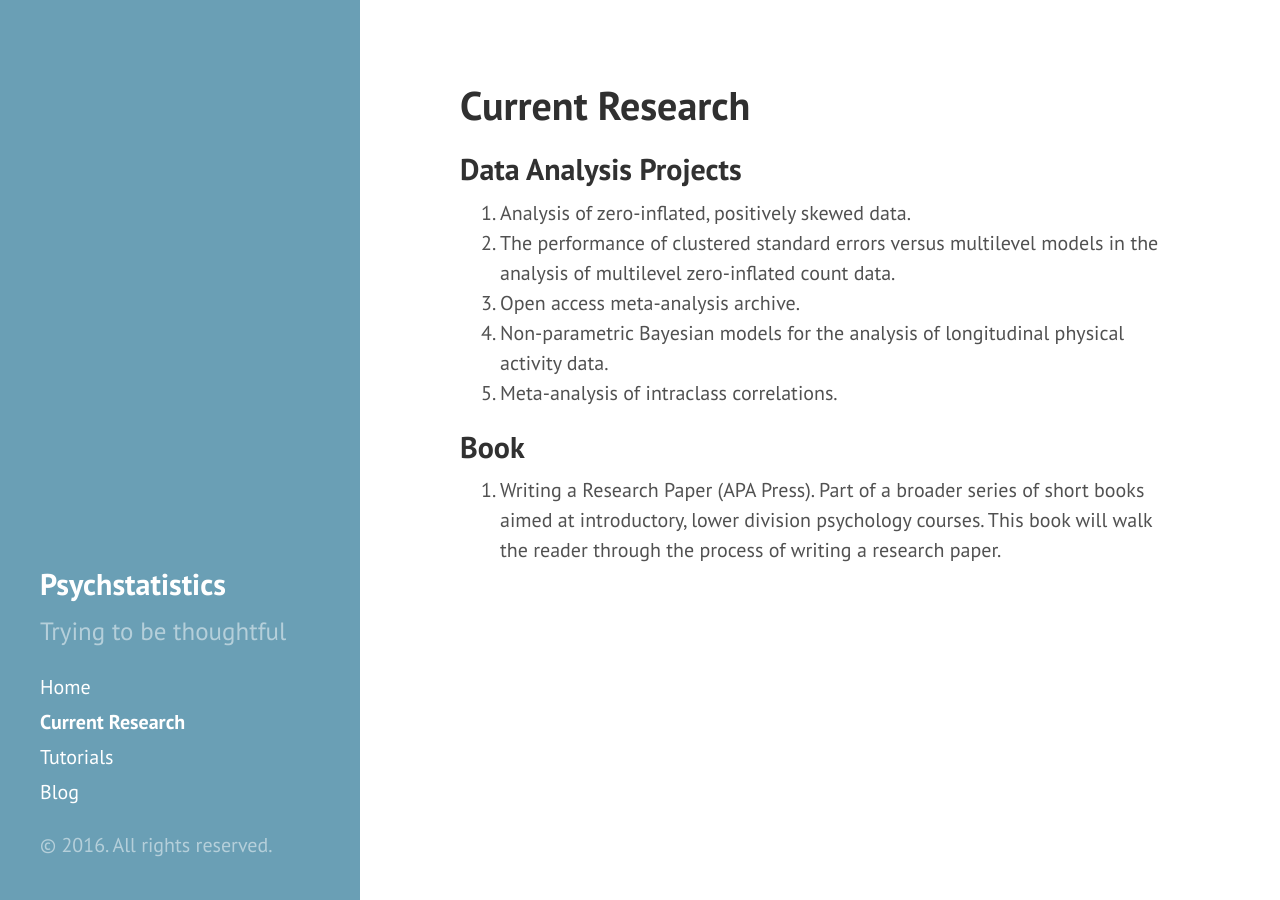
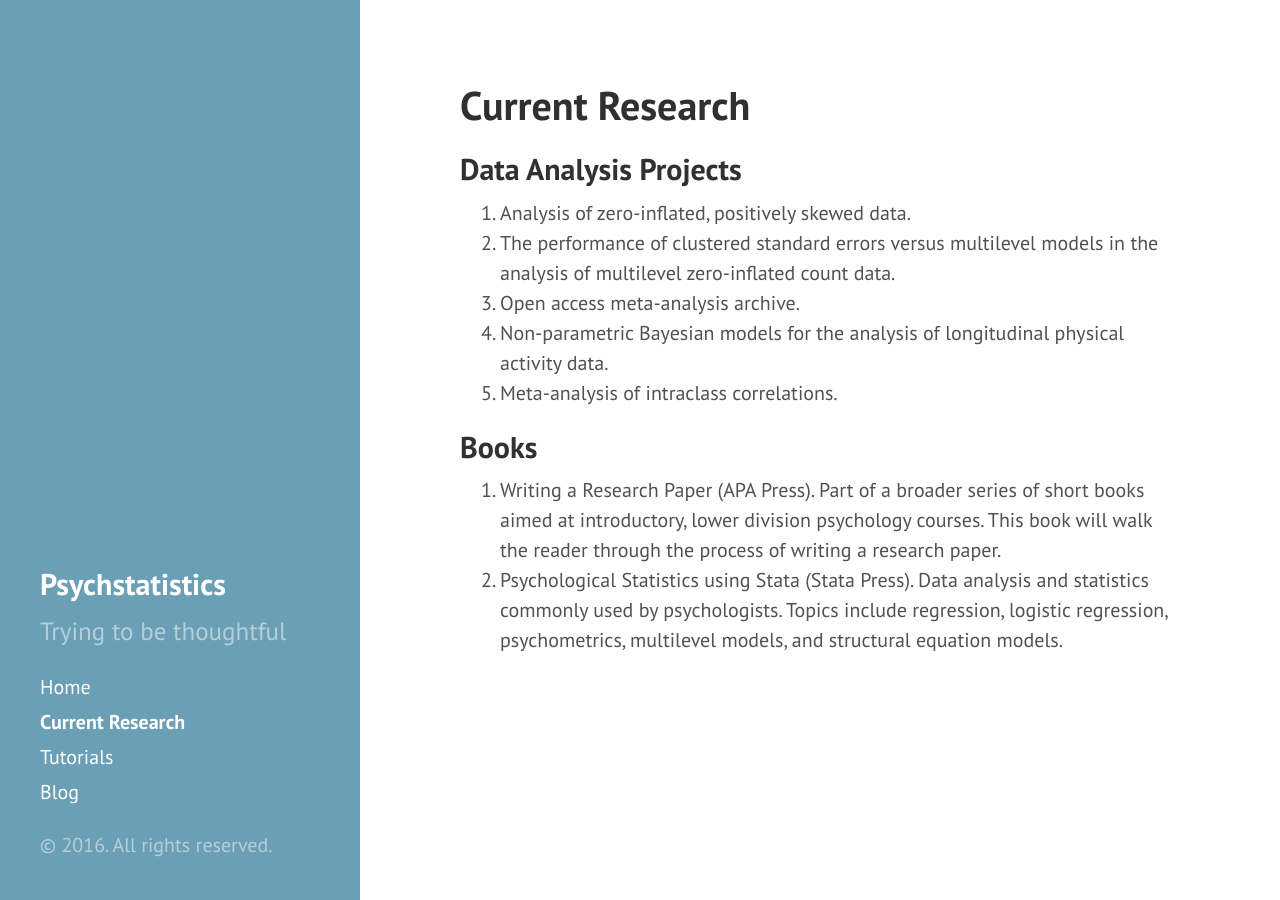
Before and after one commit to psychstatistics/psychstatistics.github.io, a Jekyll site: the page built from about.md, in a window 1280 px wide. Built offline with Jekyll 4.4.1, drawn with Linux system fonts in a browser that asks for light colours.

Commit message:
added stuff about Stata book

```diff
--- a/about.md
+++ b/about.md
@@ -11,6 +11,7 @@ title: Current Research
 4. Non-parametric Bayesian models for the analysis of longitudinal physical activity data.
 5. Meta-analysis of intraclass correlations.
 
-## Book
+## Books
 
 1. Writing a Research Paper (APA Press). Part of a broader series of short books aimed at introductory, lower division psychology courses. This book will walk the reader through the process of writing a research paper.
+2. Psychological Statistics using Stata (Stata Press). Data analysis and statistics commonly used by psychologists. Topics include regression, logistic regression, psychometrics, multilevel models, and structural equation models.
```
